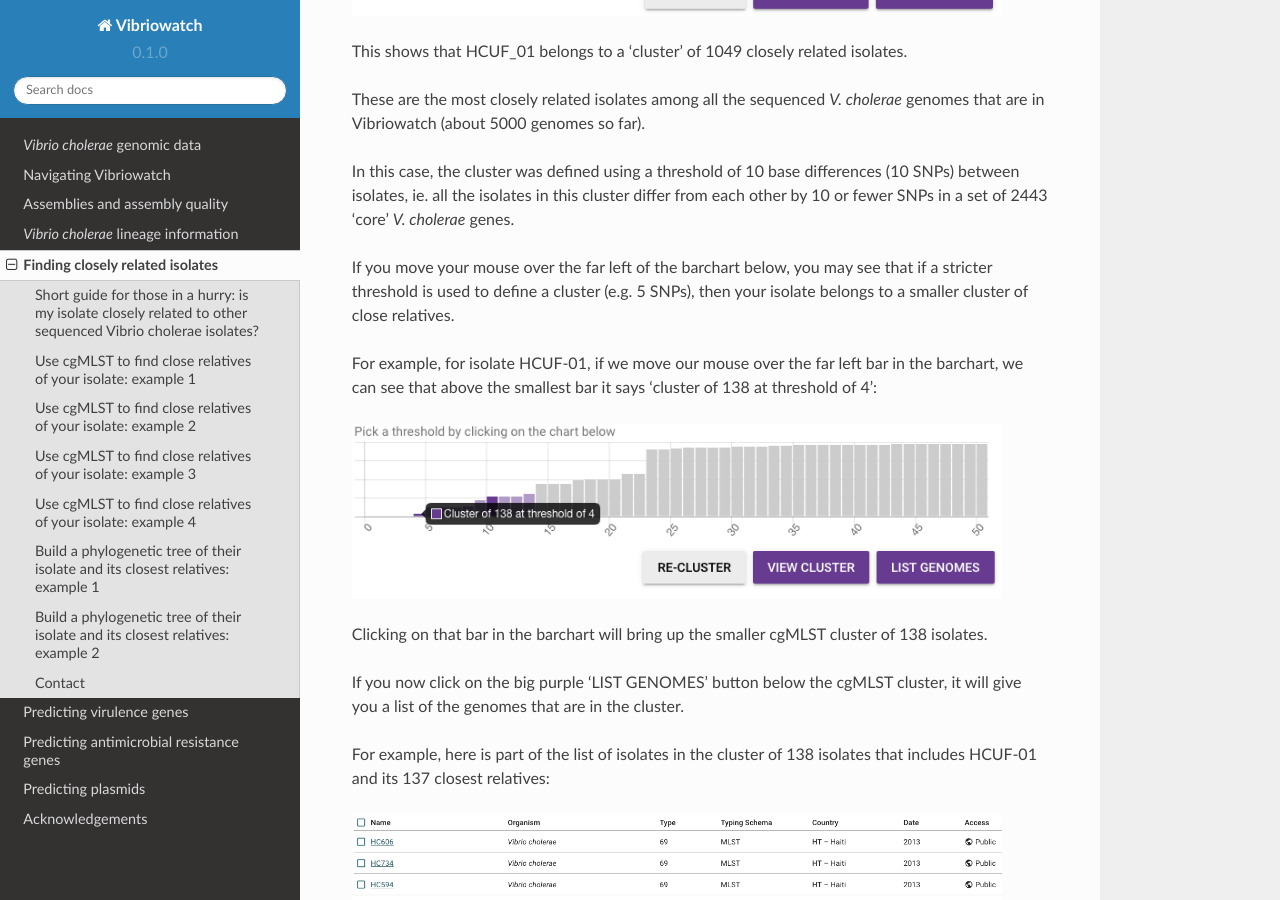
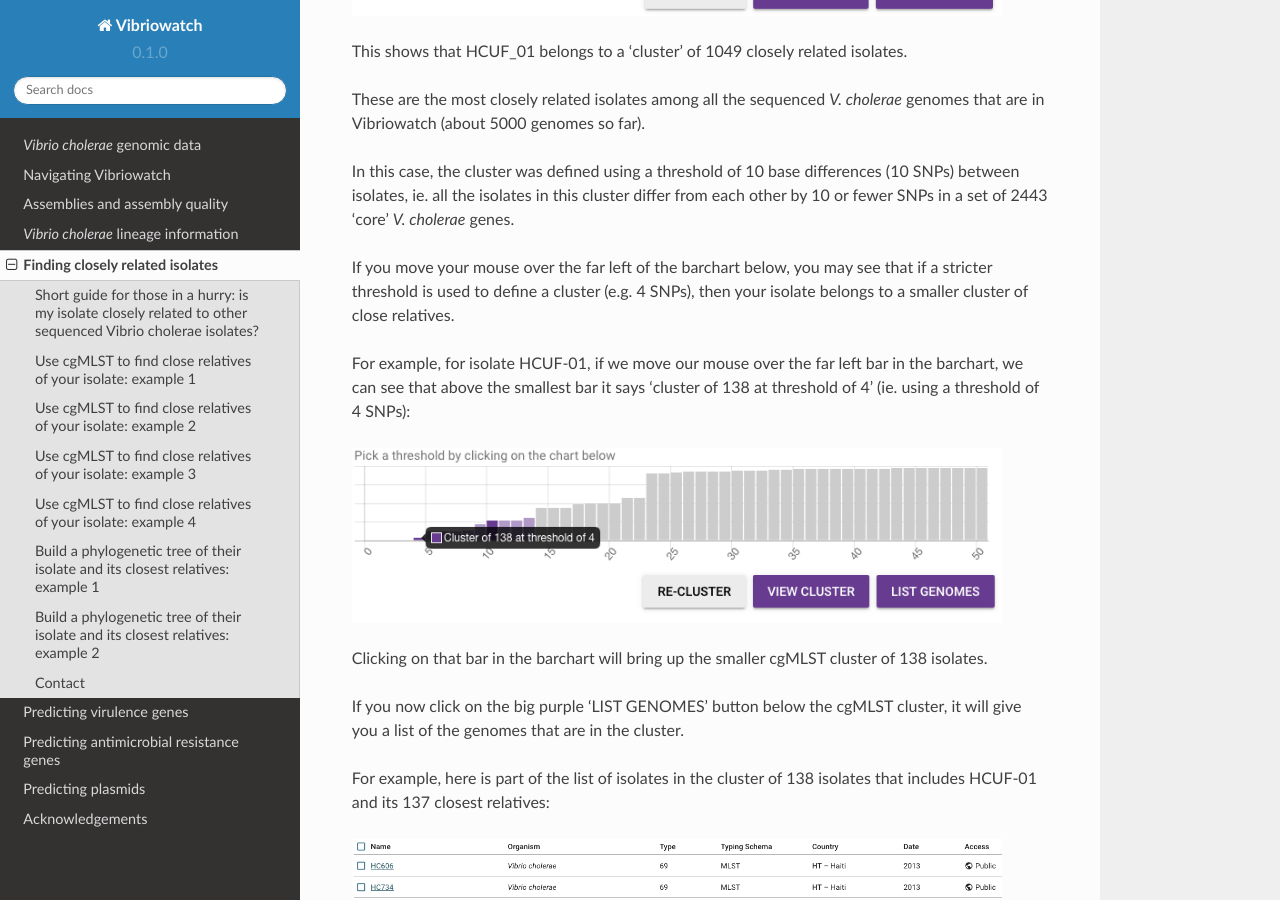
Before and after one commit to avrilcoghlan/vibriowatch, a Sphinx documentation site: the page built from docs/source/closerelatives.rst, in a window 1280 px wide and 900 px high, scrolled down 2212 px. Built offline with Sphinx 7.4.7 and the Read the Docs theme 2.0.0, drawn with Linux system fonts in a browser that asks for light colours.

Commit message:
Update closerelatives.rst
Explained threshold

```diff
--- a/docs/source/closerelatives.rst
+++ b/docs/source/closerelatives.rst
@@ -46,9 +46,9 @@ In this case, the cluster was defined using a threshold of 10 base differences (
 all the isolates in this cluster differ from each other by 10 or fewer SNPs in a
 set of 2443 'core' *V. cholerae* genes.
 
-If you move your mouse over the far left of the barchart below, you may see that if a stricter threshold is used to define a cluster (e.g. 5 SNPs), then your isolate belongs to a smaller cluster of close relatives.
+If you move your mouse over the far left of the barchart below, you may see that if a stricter threshold is used to define a cluster (e.g. 4 SNPs), then your isolate belongs to a smaller cluster of close relatives.
 
-For example, for isolate HCUF-01, if we move our mouse over the far left bar in the barchart, we can see that above the smallest bar it says 'cluster of 138 at threshold of 4':
+For example, for isolate HCUF-01, if we move our mouse over the far left bar in the barchart, we can see that above the smallest bar it says 'cluster of 138 at threshold of 4' (ie. using a threshold of 4 SNPs):
 
 .. image:: Picture51.png
   :width: 650
```
